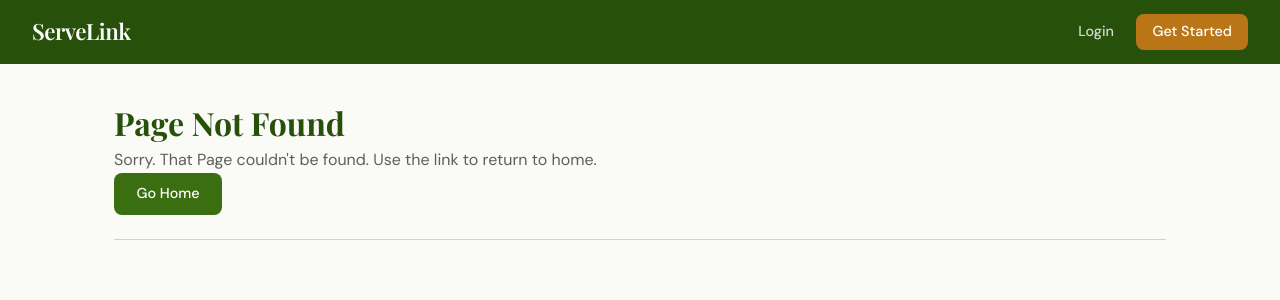
After one commit to MorayBlues/servelink, a Flask app: template templates/404.html in a window 1280 px wide. The commit adds this page. Shown: the top 300 px of the page. Run offline with Flask 3, Linux system fonts and the light colour scheme; the template is opened without the code that fills it, so the values that code supplies are empty.

Commit message:
Add 404 page, fix remaining issues

```diff
--- a/app.py
+++ b/app.py
@@ -98,7 +98,6 @@ def volunteer_dashboard():
     category_id=request.args.get('category_id')
     if category_id:
         query = query.filter_by(category_id=category_id)
-        flash(f'Filtering by category: {category_id}')
     participation_date=request.args.get('participation_date')
     if participation_date:
         query = query.filter(Opportunity.participation_date >= participation_date)
@@ -268,6 +267,9 @@ def reject_opportunity(opp_id):
     db.session.commit()
     flash(f'Opportunity {opportunity.title} rejected successfully!')
     return redirect(url_for('admin_dashboard'))
+@app.errorhandler(404)
+def page_not_found(e):
+    return render_template('404.html'),404
 @app.route('/logout')
 def logout():
     session.clear()
--- /dev/null
+++ b/templates/404.html
@@ -0,0 +1,9 @@
+{% extends 'base.html' %}
+{% block title %}Error - ServeLink{% endblock %}
+{% block content %}
+<div class="page-header">
+    <h1>Page Not Found</h1>
+    <p>Sorry. That Page couldn't be found. Use the link to return to home.</p>
+    <a href="{{ url_for('home') }}" class="btn btn-primary">Go Home</a>
+</div>
+{% endblock %}
--- a/templates/home.html
+++ b/templates/home.html
@@ -1,5 +1,5 @@
 {% extends 'base.html' %}
-{% block title %}Page Title{% endblock %}
+{% block title %}Home - ServeLink{% endblock %}
 {% block content %}
 <div class="page-header">
     <h1>Connect. Serve. Impact.</h1>
```
